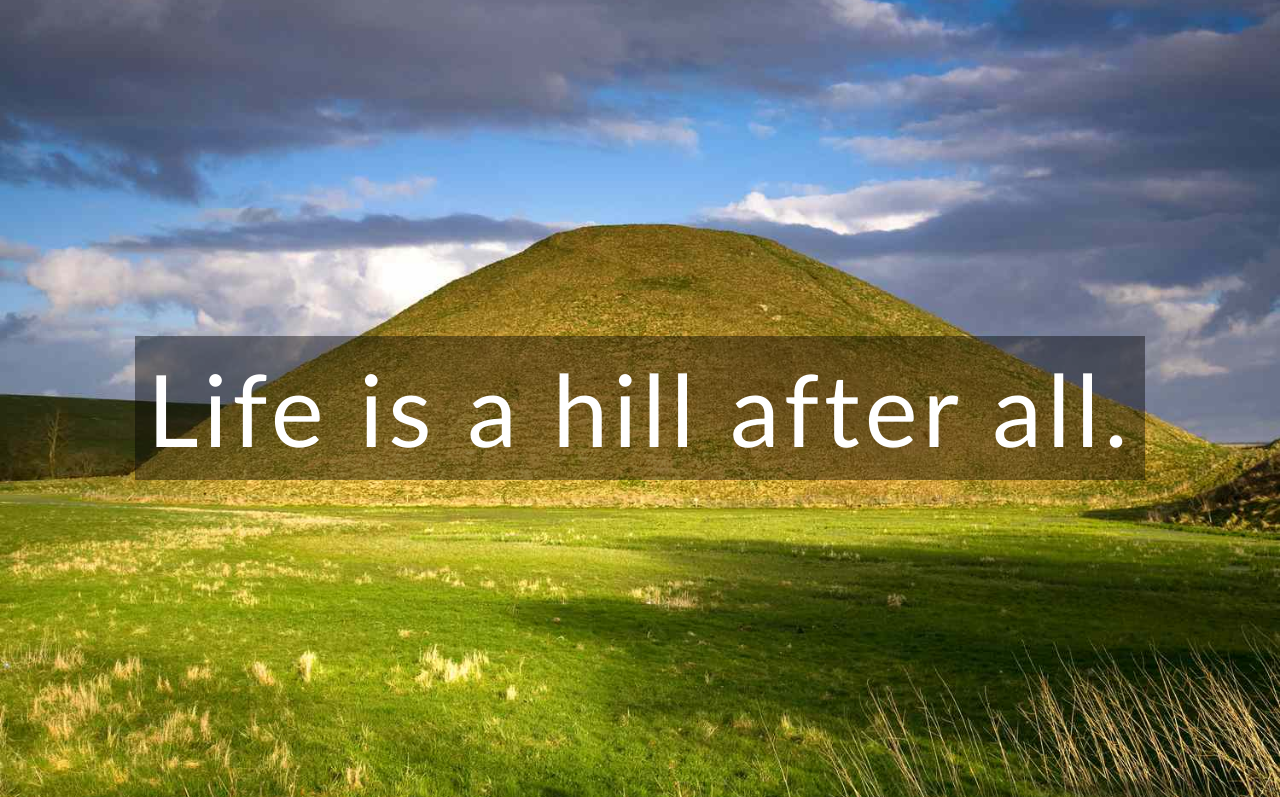
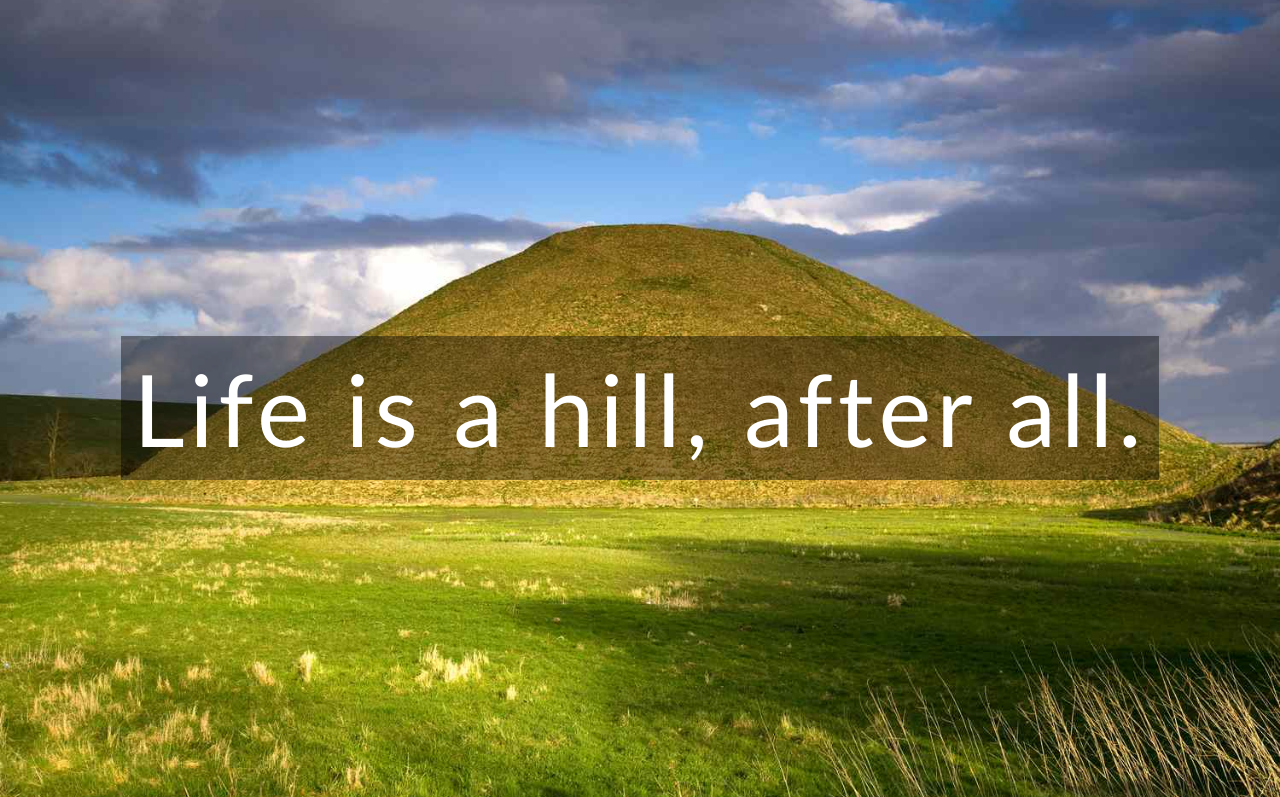
Before and after one commit to marcosnigp1/scroll-animation-webpage, a plain HTML site: page index.html in a window 1280 px wide. Shown: the part 8335-9132 px from the top of the page. Drawn offline with Linux system fonts and the light colour scheme.

Commit message:
Fixed typo.

```diff
--- a/index.html
+++ b/index.html
@@ -61,7 +61,7 @@
 
     <div class="bgimg-1">
       <div class="caption">
-      <span class="border">Life is a hill after all.</span>
+      <span class="border">Life is a hill, after all.</span>
       </div>
     </div>
 
```
